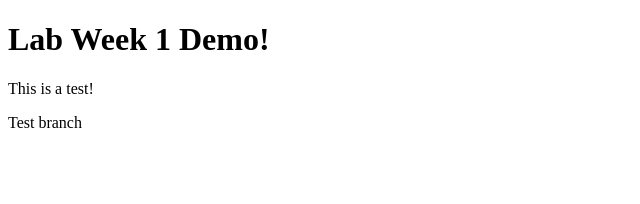
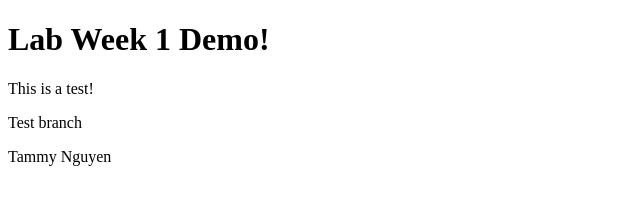
Before and after one commit to INFO442-Summer2024/Lab-1-Demo, a plain HTML site: page index.html in a window 1280 px wide. Shown: the whole page, without its empty margins (0-640 px from the left). Drawn offline with Linux system fonts and the light colour scheme.

Commit message:
first push

```diff
--- a/index.html
+++ b/index.html
@@ -11,6 +11,7 @@
     <h1>Lab Week 1 Demo!</h1>
     <p>This is a test!</p>
     <p>Test branch</p>
+    <p>Tammy Nguyen</p>
 </body>
 
 </html>
```
